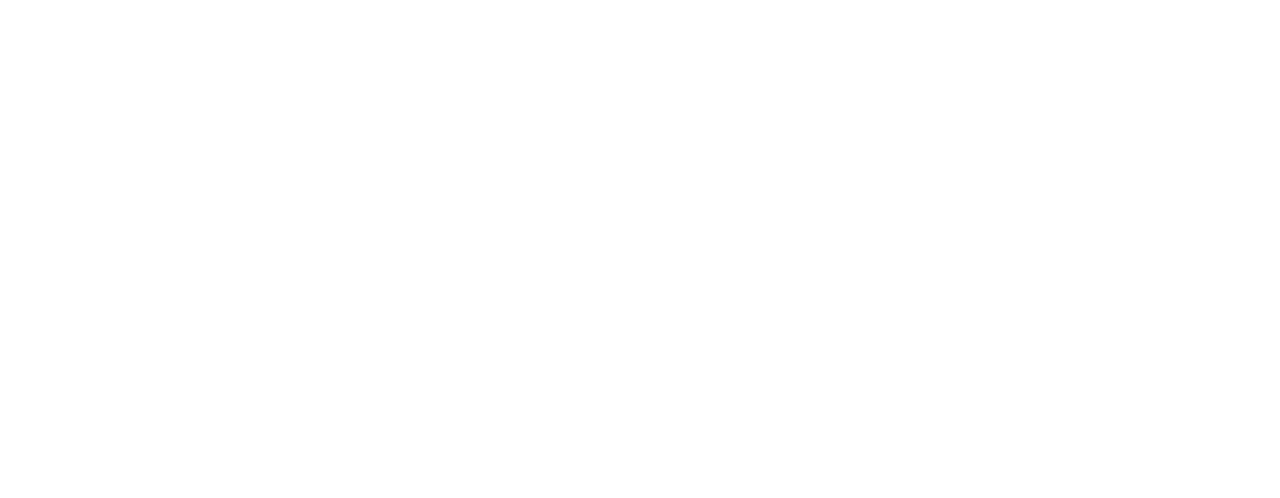
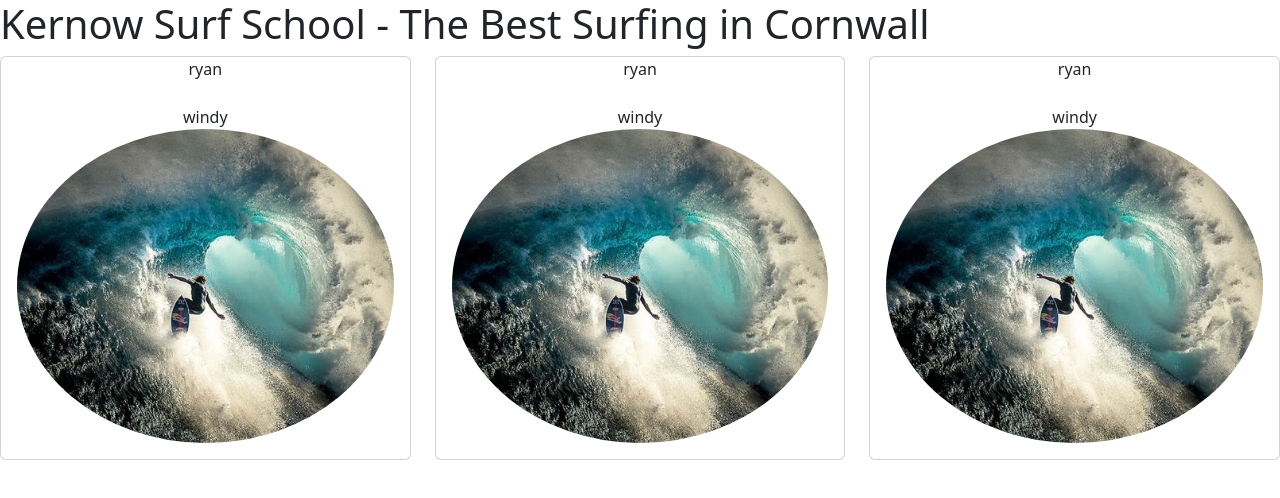
Before and after one commit to Chowners/kernow-surf, a plain HTML site: page index.html in a window 1280 px wide. Drawn offline with nearby package versions, Linux system fonts and the light colour scheme.

Commit message:
added cards

```diff
--- a/index.html
+++ b/index.html
@@ -4,8 +4,41 @@
     <meta charset="UTF-8">
     <meta name="viewport" content="width=device-width, initial-scale=1.0">
     <title>Kernow Surf School</title>
+    <link href="https://cdn.jsdelivr.net/npm/bootstrap@5.3.9/dist/css/bootstrap.min.css" rel="stylesheet">
     <link rel="stylesheet" href="style.css"></head>
 <body>
+    <h1>Kernow Surf School - The Best Surfing in Cornwall</h1>
 
+    <div class="row text-center">
+        <div class="col-4">
+            <div class="card">
+                <div class="card-title">ryan</div>
+                <div class="card-body">
+                    <div class="card-text">windy</div>
+                    <img class="rounded-circle img-fluid" src="surfer.jpg">
+                </div>
+            </div>
+        </div>
+
+        <div class="col-4">
+            <div class="card">
+                <div class="card-title">ryan</div>
+                <div class="card-body">
+                    <div class="card-text">windy</div>
+                    <img class="rounded-circle img-fluid" src="surfer.jpg">
+                </div>
+            </div>
+        </div>
+
+        <div class="col-4">
+            <div class="card">
+                <div class="card-title">ryan</div>
+                <div class="card-body">
+                    <div class="card-text">windy</div>
+                    <img class="rounded-circle img-fluid" src="surfer.jpg">
+                </div>
+            </div>
+        </div>
+    </div>
 </body>
 </html>
```
Also changed, not shown: surfer.jpg (added).
